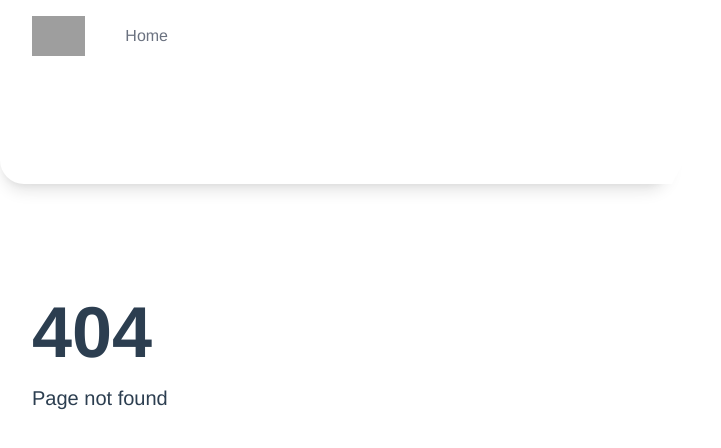
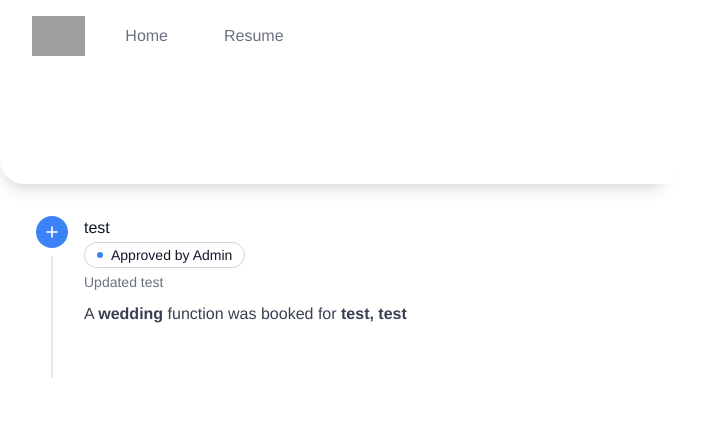
Before and after one commit to albinvar/personal-portfolio-vue, a Vue app: page /resume in a window 1280 px wide. Before the commit this address had no page. Shown: the top 448 px of the page, without its empty margins (0-721 px from the left). Built offline with nearby package versions, Linux system fonts and the light colour scheme; grey boxes are pictures that could not be loaded.

Commit message:
add resume route and view

```diff
--- a/src/App.vue
+++ b/src/App.vue
@@ -67,7 +67,8 @@ export default {
      return {
        show: false,
        items: [
-       { link: '/home', name: "Home", isMain: false },
+       { link: '/', name: "Home", isMain: false },
+       { link: '/resume', name: "Resume", isMain: false },
 	]
      }
    },
--- a/src/router/index.js
+++ b/src/router/index.js
@@ -9,12 +9,12 @@ const routes = [
     component: Home
   },
   {
-    path: '/about',
-    name: 'About',
+    path: '/resume',
+    name: 'Resume',
     // route level code-splitting
     // this generates a separate chunk (about.[hash].js) for this route
     // which is lazy-loaded when the route is visited.
-    component: () => import(/* webpackChunkName: "about" */ '../views/About.vue')
+    component: () => import(/* webpackChunkName: "resume" */ '../views/Resume.vue')
   },
   {
     path: '/:catchAll(.*)',
--- /dev/null
+++ b/src/views/Resume.vue
@@ -0,0 +1,49 @@
+<template>
+<div class="max-w-xl text-left p-8">
+  <div class="flow-root">
+    <ul class="-mb-8">
+
+      <li>
+        <div class="relative pb-8">
+          <span class="absolute top-5 left-5 -ml-px h-full w-0.5 bg-gray-200" aria-hidden="true"></span>
+          <div class="relative flex items-start space-x-3">
+            <div>
+              <div class="relative px-1">
+                <div class="h-8 w-8 bg-blue-500 rounded-full ring-8 ring-white flex items-center justify-center heartbeat">
+                  <svg class="text-white h-5 w-5" xmlns="http://www.w3.org/2000/svg" fill="none" viewBox="0 0 24 24" stroke="currentColor">
+                    <path stroke-linecap="round" stroke-linejoin="round" stroke-width="2" d="M12 6v6m0 0v6m0-6h6m-6 0H6" />
+                  </svg>
+                </div>
+              </div>
+            </div>
+            <div class="min-w-0 flex-1 py-0">
+              <div class="text-md text-gray-500">
+                <div>
+                  <p class="font-medium text-gray-900 mr-2">test</p>
+
+
+
+                  <a href="#" class="my-0.5 relative inline-flex items-center bg-white rounded-full border border-gray-300 px-3 py-0.5 text-sm">
+                    <div class="absolute flex-shrink-0 flex items-center justify-center">
+                      <span class="h-1.5 w-1.5 rounded-full bg-blue-500" aria-hidden="true"></span>
+                    </div>
+                    <div class="ml-3.5 font-medium text-gray-900">Approved by Admin </div>
+                  </a>
+
+                </div>
+                <span class="whitespace-nowrap text-sm">Updated test</span>
+              </div>
+              <div class="mt-2 text-gray-700">
+
+                <p>A <b>wedding</b> function was booked for <b>test, test</b></p>
+
+              </div>
+            </div>
+          </div>
+        </div>
+      </li>
+
+    </ul>
+  </div>
+ </div>
+</template>
```
